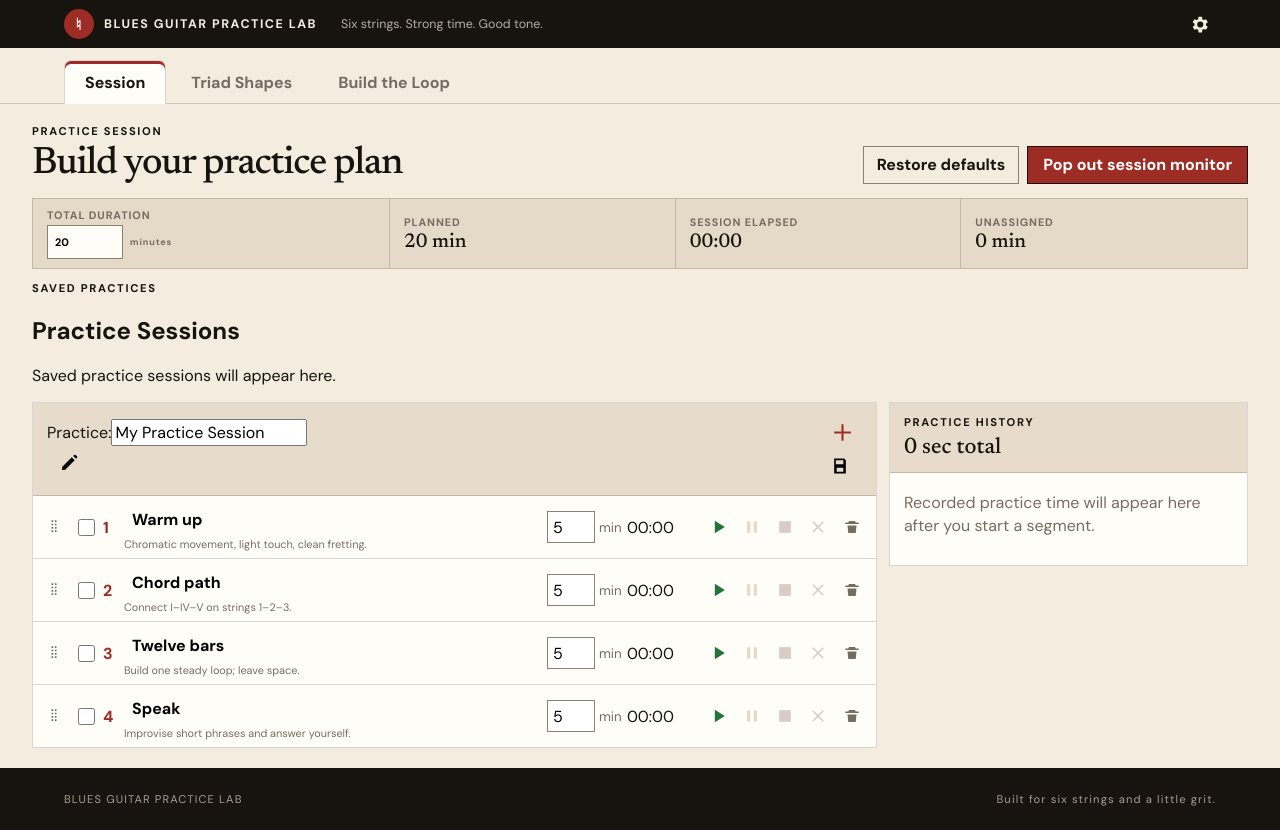
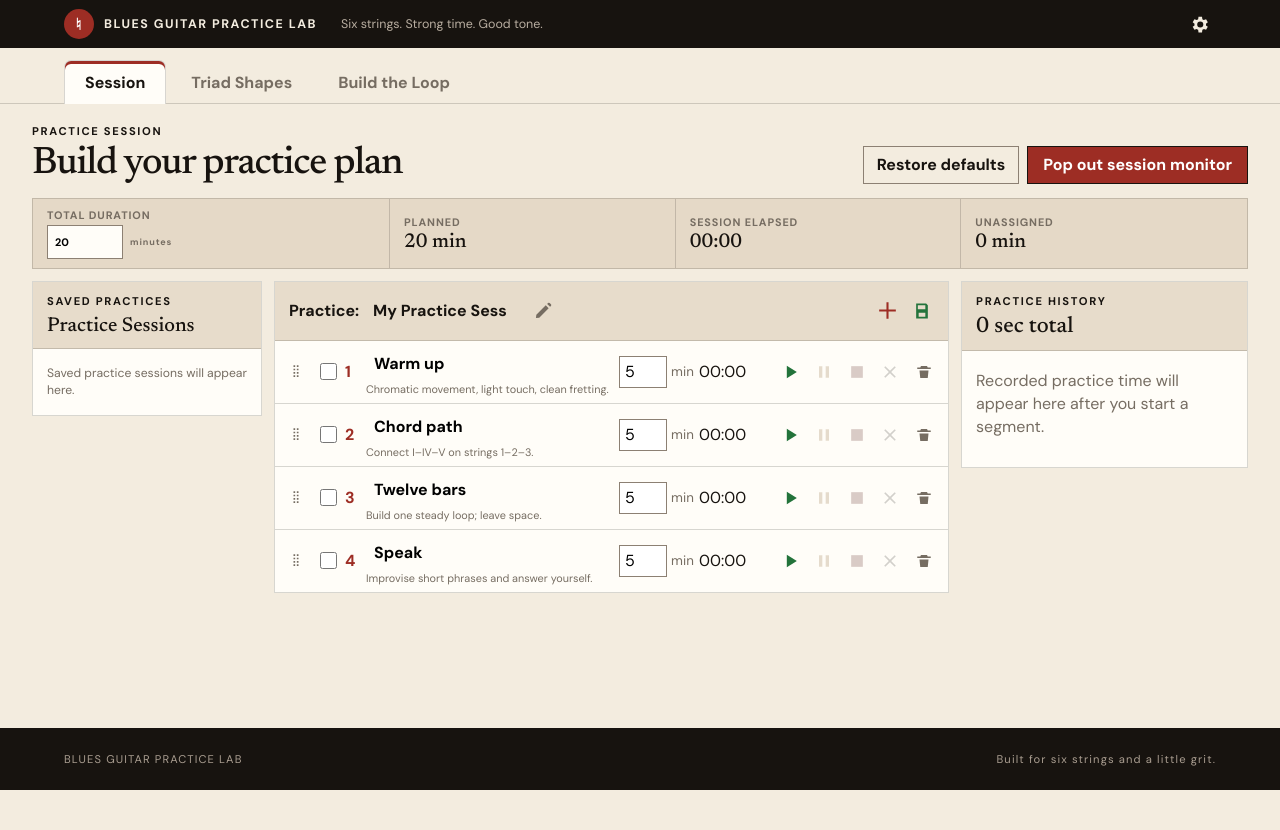
Before and after one commit to flyfisher1952/blues-guitar-practice-lab, an Angular app: page / in a window 1280 px wide. After the commit the page ends 800 px from the top, so only its background shows below. Built offline with nearby package versions, Linux system fonts and the light colour scheme; what html-docx-js-typescript would draw is missing.

Commit message:
Add saved practice sessions

```diff
--- a/src/app/app.component.css
+++ b/src/app/app.component.css
@@ -73,11 +73,35 @@ main { min-height: calc(100vh - 176px); }
 .session-number-input input { width: 76px; min-height: 34px; padding: 0 7px; border: 1px solid #8c8073; background: #fffdf8; }
 .session-number-input small { color: var(--muted); text-transform: none; }
 .plan-balance.warning { color: var(--red); background: rgba(157, 45, 36, .08); }
-.session-layout { display: grid; grid-template-columns: minmax(0, 2fr) minmax(260px, .85fr); gap: 12px; align-items: start; }
+.session-workspace { display: grid; grid-template-columns: minmax(15vw, 230px) minmax(0, 1fr); gap: 12px; align-items: start; }
+.session-layout { min-width: 0; display: grid; grid-template-columns: minmax(0, 2fr) minmax(260px, .85fr); gap: 12px; align-items: start; }
+.saved-practice-sessions { min-width: 15vw; border: 1px solid var(--line); background: #fffdf8; }
+.saved-practice-sessions > header { padding: 12px 14px; border-bottom: 1px solid var(--line); background: #e7dccb; }
+.saved-practice-sessions h2 { margin: 0; font: 1.25rem/1 "Newsreader", serif; }
+.saved-practice-empty { margin: 0; padding: 16px 14px; color: var(--muted); font-size: .76rem; line-height: 1.4; }
+.saved-practice-list { display: grid; }
+.saved-practice-entry { min-height: 48px; padding: 7px 8px 7px 12px; display: grid; grid-template-columns: minmax(0, 1fr) auto; align-items: center; gap: 6px; border-bottom: 1px solid var(--line); }
+.saved-practice-entry:last-child { border-bottom: 0; }
+.saved-practice-entry.active { box-shadow: inset 4px 0 0 var(--red); background: #f5efe5; }
+.saved-practice-entry > span { overflow: hidden; font-size: .78rem; font-weight: 700; text-overflow: ellipsis; white-space: nowrap; }
+.saved-practice-entry > div { display: flex; gap: 2px; }
+.saved-practice-entry button { width: 28px; min-height: 28px; }
+.saved-practice-entry svg { width: 17px; height: 17px; }
+.load-practice-button svg { fill: #23733b; }
+.delete-practice-button svg { fill: #9d2d24; }
 .session-plan-card, .practice-history { border: 1px solid var(--line); background: #fffdf8; }
 .session-plan-card > header, .practice-history > header { padding: 12px 14px; display: flex; align-items: center; justify-content: space-between; gap: 12px; border-bottom: 1px solid var(--line); background: #e7dccb; }
 .session-plan-card h2, .practice-history h2 { margin: 0; font: 1.4rem/1 "Newsreader", serif; }
 .session-plan-card > header button { min-height: 34px; padding: 0 12px; border: 1px solid var(--ink); background: transparent; font-weight: 700; cursor: pointer; }
+.practice-name-row { display: flex; align-items: center; gap: 6px; }
+.practice-name-row label { font-weight: 800; }
+.practice-name-row input { width: 150px; min-height: 32px; padding: 0 7px; border: 1px solid transparent; color: var(--ink); background: transparent; font-weight: 700; }
+.practice-name-row input:not([readonly]) { border-color: #8c8073; background: white; }
+.edit-practice-name-button { width: 30px; min-height: 30px !important; }
+.edit-practice-name-button svg { width: 17px; height: 17px; fill: #766d62; }
+.session-plan-actions { display: flex; align-items: center; gap: 3px; }
+.save-practice-button { width: 34px; min-height: 34px; }
+.save-practice-button svg { width: 22px; height: 22px; fill: #23733b; }
 .segment-editor-list { display: grid; }
 .segment-editor { min-height: 58px; padding: 7px 9px; display: grid; grid-template-columns: 24px 42px minmax(130px, 1fr) 72px 66px auto 30px; align-items: center; gap: 8px; border-bottom: 1px solid var(--line); }
 .segment-editor:last-child { border-bottom: 0; }
@@ -544,6 +568,8 @@ main { min-height: calc(100vh - 176px); }
 footer { padding: 24px clamp(20px, 5vw, 72px); display: flex; justify-content: space-between; color: #a99d90; background: var(--ink); font-size: .7rem; letter-spacing: .1em; }
 
 @media (max-width: 1000px) {
+  .session-workspace { grid-template-columns: 1fr; }
+  .saved-practice-sessions { min-width: 0; }
   .session-layout { grid-template-columns: 1fr; }
   .segment-editor { grid-template-columns: 24px 42px minmax(130px, 1fr) 72px 66px auto 30px; }
   .triad-panel { height: auto; min-height: calc(100vh - 104px); overflow: visible; }
```
